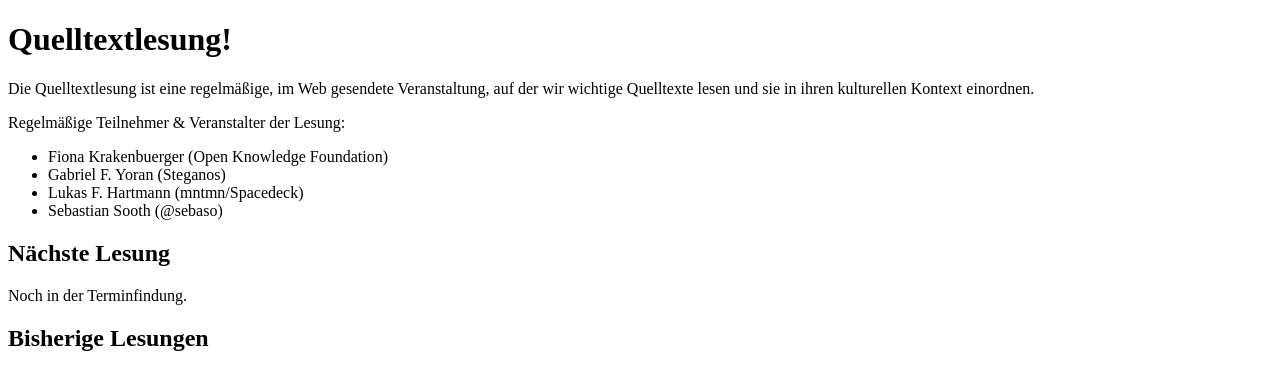
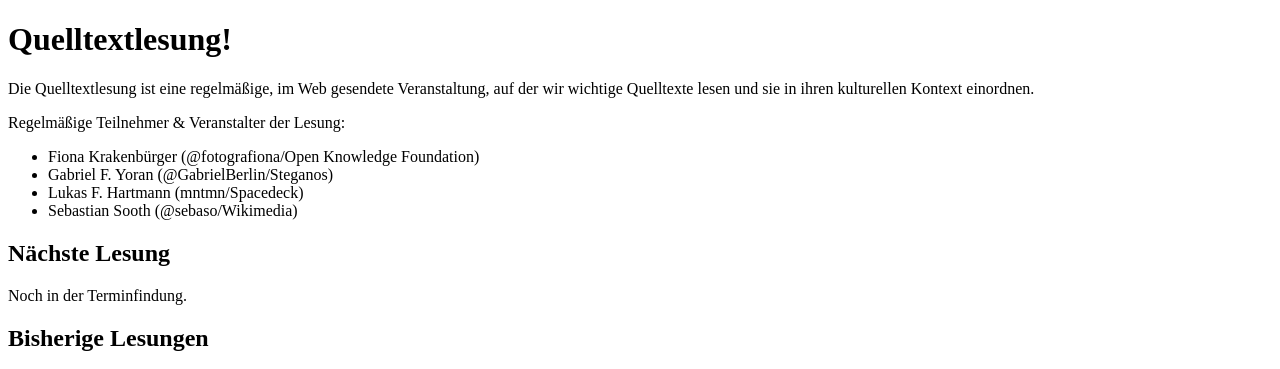
Before and after one commit to mntmn/quelltextlesung, a plain HTML site: page index.html in a window 1280 px wide. Shown: the top 369 px of the page. Drawn offline with Linux system fonts and the light colour scheme.

Commit message:
add profeschun and twitter handles

```diff
--- a/index.html
+++ b/index.html
@@ -10,10 +10,10 @@
 <p>Die Quelltextlesung ist eine regelmäßige, im Web gesendete Veranstaltung, auf der wir wichtige Quelltexte lesen und sie in ihren kulturellen Kontext einordnen.</p>
 <p>Regelmäßige Teilnehmer & Veranstalter der Lesung:</p>
 <ul>
-  <li>Fiona Krakenbuerger (Open Knowledge Foundation)</li>
-  <li>Gabriel F. Yoran (Steganos)</li>
+  <li>Fiona Krakenbürger (@fotografiona/Open Knowledge Foundation)</li>
+  <li>Gabriel F. Yoran (@GabrielBerlin/Steganos)</li>
   <li>Lukas F. Hartmann (mntmn/Spacedeck)</li>
-  <li>Sebastian Sooth (@sebaso)</li>
+  <li>Sebastian Sooth (@sebaso/Wikimedia)</li>
 </ul>
 
 <h2>Nächste Lesung</h2>
```
